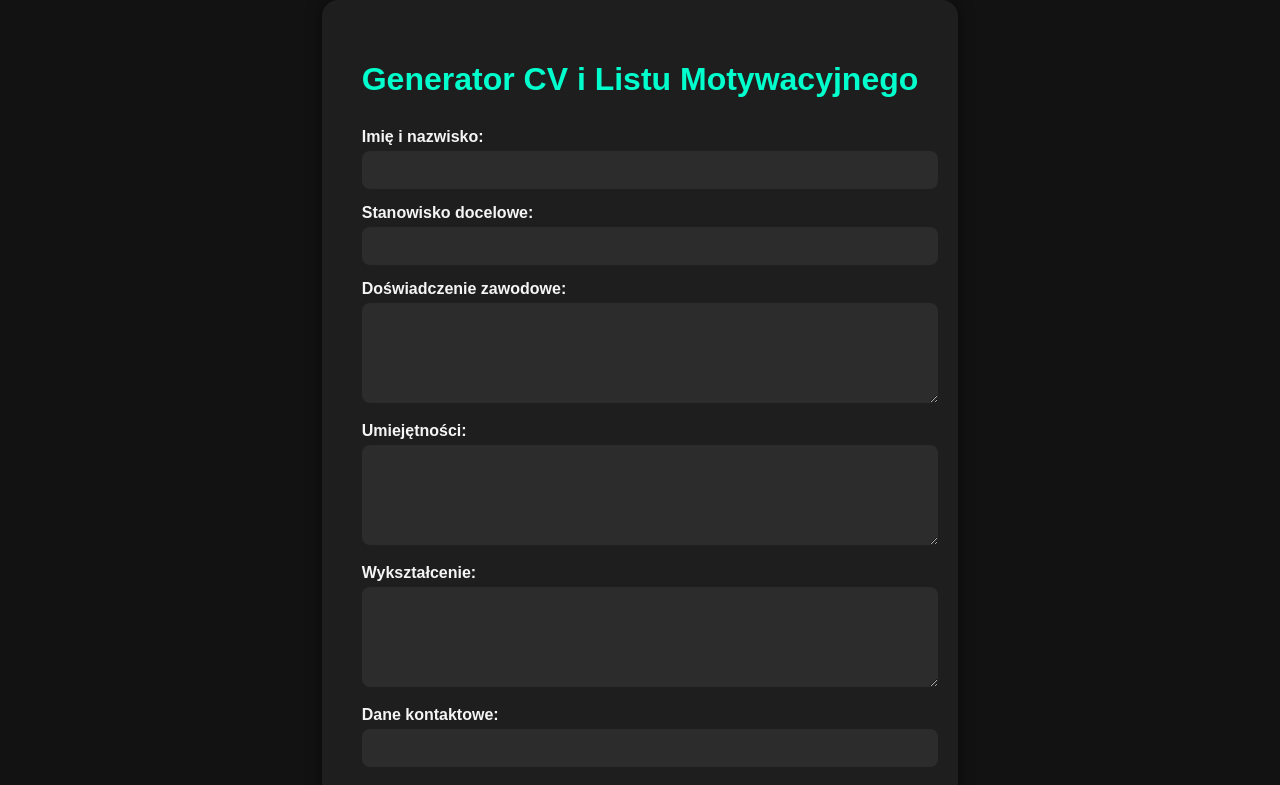
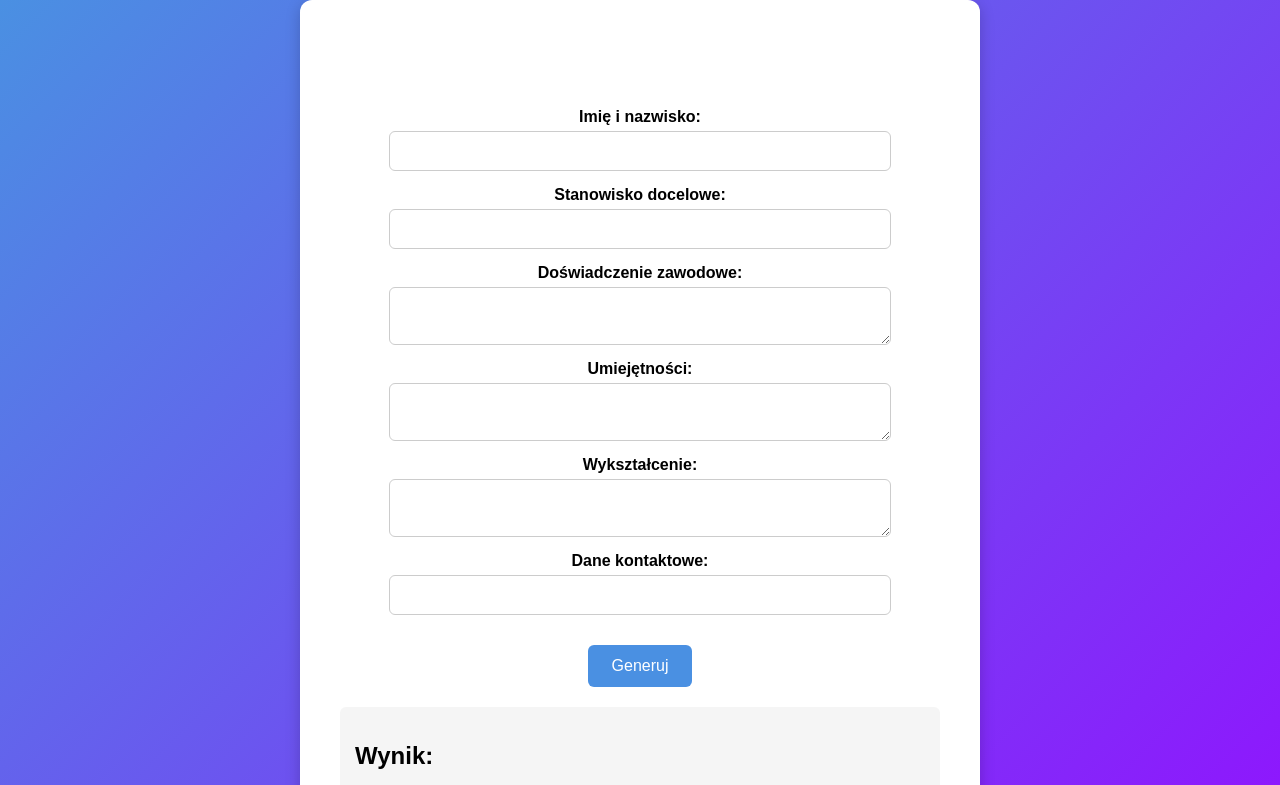
Before and after one commit to MaksWTF/cv-generator, a Next.js app: page / in a window 1280 px wide. Shown: the top 785 px of the page. Built offline with nearby package versions, Linux system fonts and the light colour scheme.

Commit message:
Initial commit

```diff
--- a/src/app/globals.css
+++ b/src/app/globals.css
@@ -3,80 +3,81 @@ body {
   margin: 0;
   padding: 0;
   font-family: 'Arial', sans-serif;
-  background-color: #121212;
-  color: #f5f5f5;
+  background: linear-gradient(135deg, #4a90e2, #9013fe);
   min-height: 100vh;
   display: flex;
   justify-content: center;
   align-items: center;
 }
 
+h1 {
+  color: white;
+  text-align: center;
+  margin-bottom: 20px;
+}
+
 /* Kontener */
 .container {
-  max-width: 700px;
-  background-color: #1e1e1e;
-  padding: 40px;
-  border-radius: 16px;
-  box-shadow: 0 0 15px rgba(0, 0, 0, 0.5);
+  background-color: white;
+  padding: 30px 40px;
+  border-radius: 12px;
+  box-shadow: 0 4px 15px rgba(0, 0, 0, 0.2);
+  width: 90%;
+  max-width: 600px;
 }
 
-/* Nagłówek */
-h1 {
-  text-align: center;
-  margin-bottom: 30px;
-  font-size: 32px;
-  color: #00ffcc;
+/* Formularz */
+form {
+  display: flex;
+  flex-direction: column;
+  align-items: center;
 }
 
-/* Etykiety i inputy */
 form label {
-  display: block;
+  display: flex;
+  flex-direction: column;
+  align-items: center;
+  width: 100%;
   margin-bottom: 15px;
   font-weight: bold;
 }
 
 form input,
 form textarea {
-  width: 100%;
+  width: 80%;
+  max-width: 500px;
   padding: 10px;
   margin-top: 5px;
-  border: none;
-  border-radius: 8px;
-  background-color: #2c2c2c;
-  color: #f5f5f5;
+  border: 1px solid #ccc;
+  border-radius: 6px;
   font-family: 'Arial', sans-serif;
   font-size: 16px;
 }
 
-form textarea {
-  resize: vertical;
-  min-height: 80px;
-}
-
 /* Przycisk */
 button {
-  display: block;
-  width: 100%;
-  padding: 12px;
-  margin-top: 20px;
-  background-color: #00ffcc;
-  color: #121212;
+  background-color: #4a90e2;
+  color: white;
   border: none;
-  border-radius: 8px;
-  font-size: 18px;
+  padding: 12px 24px;
+  border-radius: 6px;
   cursor: pointer;
+  font-size: 16px;
   transition: background-color 0.3s ease;
+  margin-top: 15px;
 }
 
 button:hover {
-  background-color: #00ddb3;
+  background-color: #357abd;
 }
 
 /* Wynik */
 .result {
-  margin-top: 30px;
-  padding: 20px;
-  background-color: #2c2c2c;
-  border-radius: 8px;
+  margin-top: 20px;
+  background-color: #f5f5f5;
+  padding: 15px;
+  border-radius: 6px;
   white-space: pre-wrap;
+  word-wrap: break-word;
+  font-family: 'Arial', sans-serif;
 }
```
